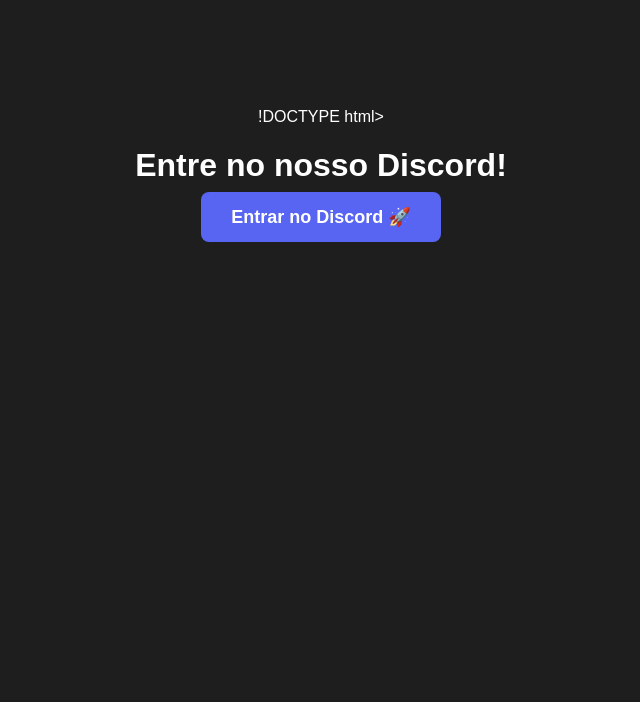
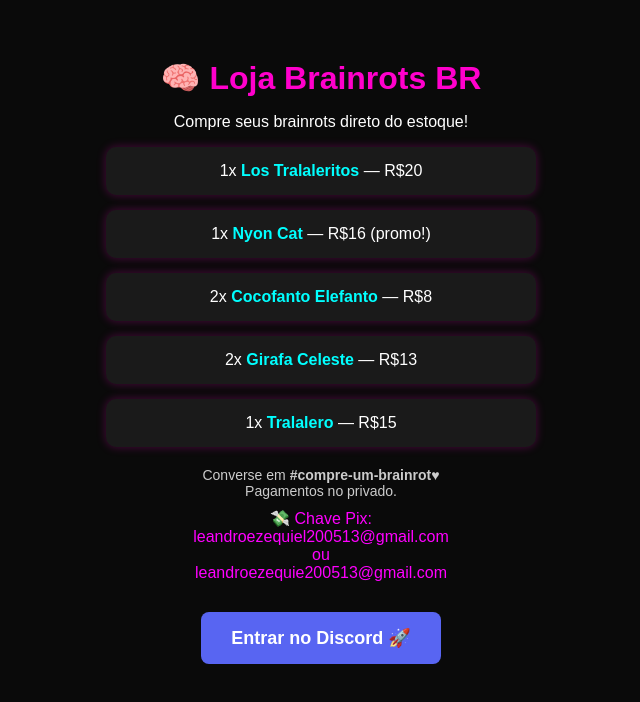
Before and after one commit to seishironagi687/brainrot-brasil, a plain HTML site: page index.html in a window 1280 px wide. Shown: the whole page, without its empty margins (319-959 px from the left). Drawn offline with Linux system fonts and the light colour scheme.

Commit message:
Update index.html

```diff
--- a/index.html
+++ b/index.html
@@ -1,18 +1,41 @@
-!DOCTYPE html>
+<!DOCTYPE html>
 <html lang="pt-BR">
 <head>
   <meta charset="UTF-8">
-  <title>Link do Discord</title>
+  <title>Loja Brainrots BR</title>
+  <meta name="viewport" content="width=device-width, initial-scale=1">
   <style>
     body {
-      background-color: #1e1e1e;
-      color: white;
+      background-color: #0a0a0a;
+      color: #fff;
+      font-family: Arial, sans-serif;
       text-align: center;
-      font-family: Arial, sans-serif;
-      padding-top: 100px;
+      padding: 30px;
     }
 
-    .btn-discord {
+    h1 {
+      color: #ff00cc;
+      margin-bottom: 10px;
+    }
+
+    .produto {
+      background-color: #1a1a1a;
+      margin: 15px auto;
+      padding: 15px;
+      border-radius: 10px;
+      width: 90%;
+      max-width: 400px;
+      box-shadow: 0 0 10px #ff00cc44;
+    }
+
+    .produto span {
+      font-weight: bold;
+      color: #00ffff;
+    }
+
+    .discord-button {
+      display: inline-block;
+      margin-top: 30px;
       background-color: #5865F2;
       color: white;
       padding: 15px 30px;
@@ -24,15 +47,48 @@
       transition: background 0.3s;
     }
 
-    .btn-discord:hover {
+    .discord-button:hover {
       background-color: #4854d4;
+    }
+
+    .info {
+      margin-top: 20px;
+      font-size: 14px;
+      color: #ccc;
+    }
+
+    .pix {
+      margin-top: 10px;
+      color: #f0f;
     }
   </style>
 </head>
 <body>
 
-  <h1>Entre no nosso Discord!</h1>
-  <a href="https://discord.gg/z5kqfXMd" class="btn-discord" target="_blank">Entrar no Discord 🚀</a>
+  <h1>🧠 Loja Brainrots BR</h1>
+  <p>Compre seus brainrots direto do estoque!</p>
+
+  <div class="produto">1x <span>Los Tralaleritos</span> — R$20</div>
+  <div class="produto">1x <span>Nyon Cat</span> — R$16 (promo!)</div>
+  <div class="produto">2x <span>Cocofanto Elefanto</span> — R$8</div>
+  <div class="produto">2x <span>Girafa Celeste</span> — R$13</div>
+  <div class="produto">1x <span>Tralalero</span> — R$15</div>
+
+  <div class="info">
+    Converse em <b>#compre-um-brainrot♥</b> <br>
+    Pagamentos no privado.
+  </div>
+
+  <div class="pix">
+    💸 Chave Pix: <br>
+    leandroezequiel200513@gmail.com<br>
+    ou<br>
+    leandroezequie200513@gmail.com
+  </div>
+
+  <a href="https://discord.gg/z5kqfXMd" class="discord-button" target="_blank">
+    Entrar no Discord 🚀
+  </a>
 
 </body>
 </html>
```
